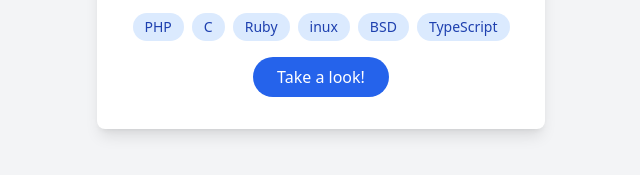
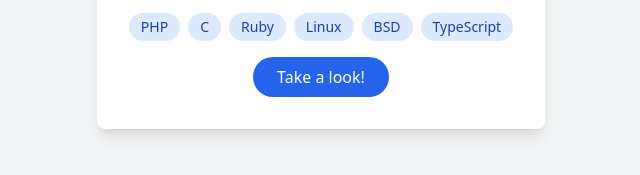
Before and after one commit to n4vv4r/web-presentacion, a plain HTML site: page index.html in a window 1280 px wide. Shown: the part 525-700 px from the top of the page, 319-959 px from the left. Drawn offline with nearby package versions, Linux system fonts and the light colour scheme.

Commit message:
instagram 2

```diff
--- a/index.html
+++ b/index.html
@@ -51,7 +51,7 @@
                 <span class="bg-blue-100 text-blue-800 text-sm px-3 py-1 rounded-full">PHP</span>
                 <span class="bg-blue-100 text-blue-800 text-sm px-3 py-1 rounded-full">C</span>
                 <span class="bg-blue-100 text-blue-800 text-sm px-3 py-1 rounded-full">Ruby</span>
-                <span class="bg-blue-100 text-blue-800 text-sm px-3 py-1 rounded-full">inux</span>
+                <span class="bg-blue-100 text-blue-800 text-sm px-3 py-1 rounded-full">Linux</span>
                 <span class="bg-blue-100 text-blue-800 text-sm px-3 py-1 rounded-full">BSD</span>
                 <span class="bg-blue-100 text-blue-800 text-sm px-3 py-1 rounded-full">TypeScript</span>
 
```
